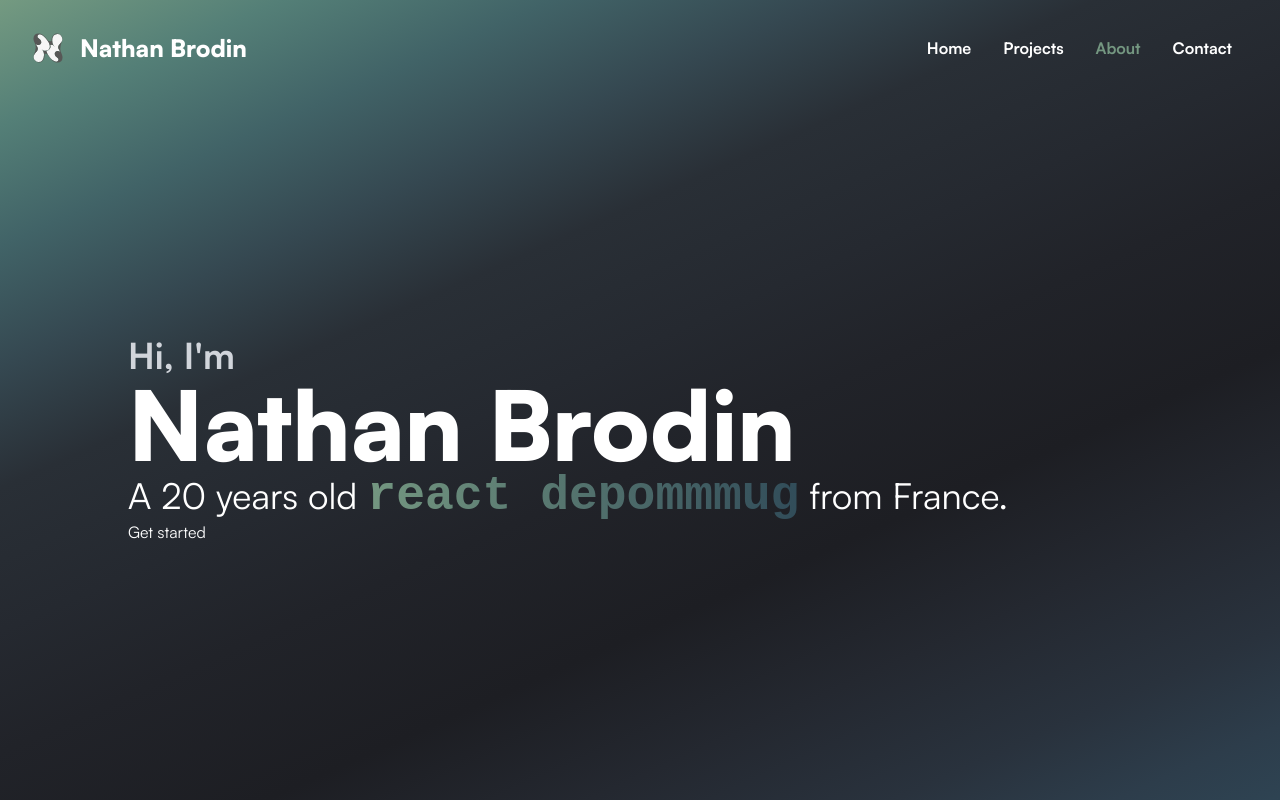
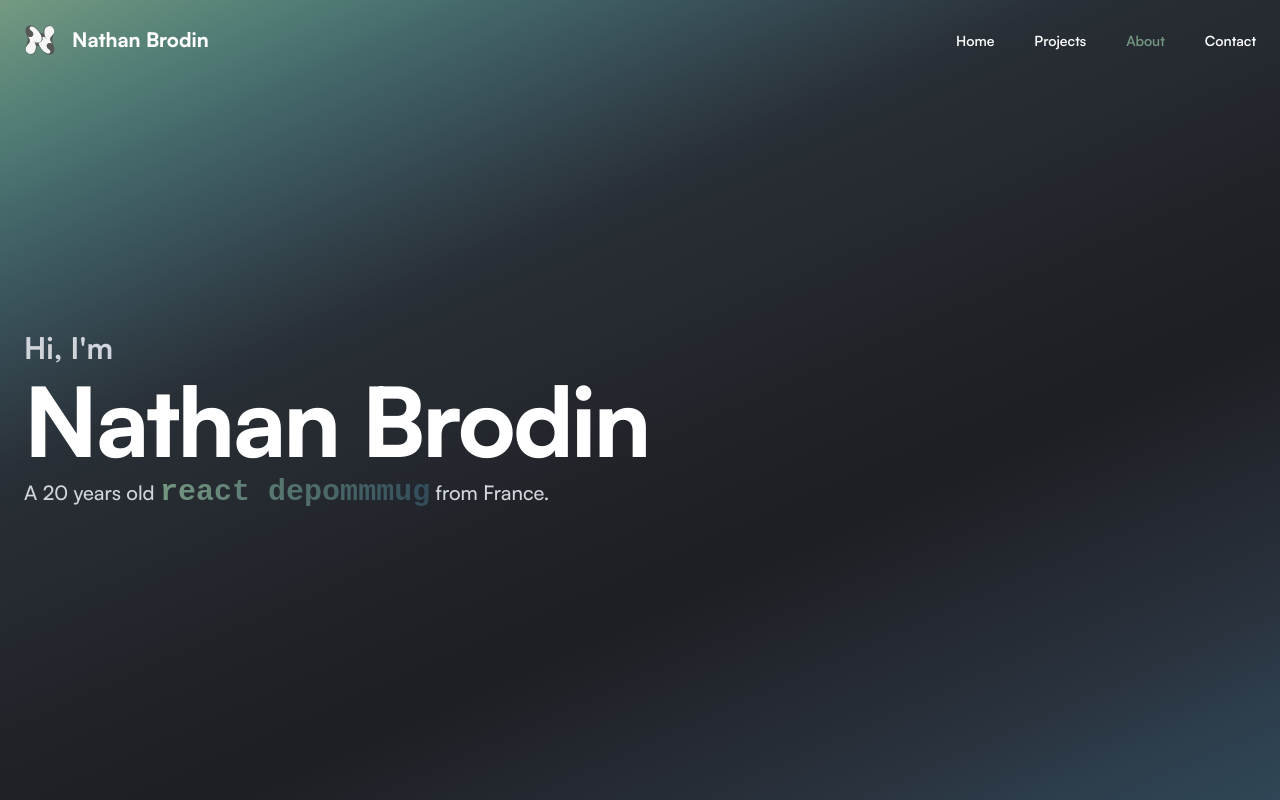
Before and after one commit to NathanBrodin/nathanbrodin.com, a Next.js app: page / in a window 1280 px wide. Shown: the top 800 px of the page. Built offline with nearby package versions, Linux system fonts and the light colour scheme.

Commit message:
Made the homepage more consistent

```diff
--- a/app/components/layout/header/header.tsx
+++ b/app/components/layout/header/header.tsx
@@ -63,25 +63,27 @@ export default function Header() {
   };
 
   return (
-    <header className="fixed w-full z-30 top-0 left-0 p-4 md:p-8 flex text-white justify-between items-center">
-      <Link href="/" className="flex items-center gap-4">
+    <header className="fixed z-30 w-full">
+      <div className="mx-auto w-full max-w-7xl px-4 md:px-6 ">
+        <div className="flex h-16  items-center justify-between lg:h-20">
+          <Link href="/" className="inline-flex items-center gap-4">
             <Logo />
             <motion.div
               initial="hidden"
               animate={showRef.current ? "visible" : "hidden"}
               variants={nameVariants}
-          className="text-white font-[900] text-2xl"
+              className="text-white font-extrabold text-xl"
             >
               Nathan Brodin
             </motion.div>
           </Link>
-      <div className="hidden sm:block">
+          <div className="items-center hidden space-x-10 py-0.5 sm:block">
             {pages.map((page: Page) => (
               <Link
                 href={page.link}
                 key={page.name}
                 data-section={page.name.toLowerCase()}
-            className={`font-bold m-4 transition-all duration-500 ${
+                className={`text-sm font-semibold transition-all duration-500 ${
                   currentSectionRef.current === page.name.toLowerCase()
                     ? "text-primary"
                     : "text-white"
@@ -94,7 +96,7 @@ export default function Header() {
           <div className="block sm:hidden">
             <Menu>
               <Menu.Button className="hover:bg-gray-500 hover:bg-opacity-50 hover:rounded">
-            <MenuIcon className="w-8" />
+                <MenuIcon className="w-8 text-white" />
               </Menu.Button>
               <Transition
                 as={Fragment}
@@ -105,19 +107,20 @@ export default function Header() {
                 leaveFrom="transform opacity-100 scale-100"
                 leaveTo="transform opacity-0 scale-95"
               >
-            <Menu.Items className="absolute right-0 mt-2 w-56 origin-top-left  focus:outline-none flex flex-col">
+                <Menu.Items className="absolute right-0 mt-4 w-full pr-4 origin-top-left focus:outline-none flex justify-end py-2 bg-gradient-to-r from-[#1D1E23]/90 to-[#2D3D4B]">
                   {pages.map((page: Page) => {
                     return (
                       <Menu.Item key={page.name}>
                         {({ active }) => (
                           <Link
                             href={page.link}
-                        className={`font-bold transition-all duration-500 ${
-                          currentSectionRef.current === page.name.toLowerCase()
+                            className={`font-bold transition-all first:border-none border-l border-white/10 px-4 py-0.5 duration-500 ${
+                              currentSectionRef.current ===
+                              page.name.toLowerCase()
                                 ? "text-primary"
                                 : "text-white"
                             }
-                        ${active && "bg-primary "}
+                        ${active && "bg-primary/50 rounded-md text-white "}
                         `}
                           >
                             {page.name}
@@ -130,6 +133,8 @@ export default function Header() {
               </Transition>
             </Menu>
           </div>
+        </div>
+      </div>
     </header>
   );
 }
--- a/app/components/section/home/home.tsx
+++ b/app/components/section/home/home.tsx
@@ -3,22 +3,20 @@ import { useEffect, useState } from "react";
 import HackedTexts from "../../ui/texts/hackedTexts";
 
 export default function Home() {
-
   const age = getMyAge();
 
-  const [width, setWidth] = useState(0)
+  const [width, setWidth] = useState(0);
 
   useEffect(() => {
-    setWidth(window.innerWidth)
-  }, [])
+    setWidth(window.innerWidth);
+  }, []);
 
-  let initialClip = 98;
+  let initialClip = 95;
   if (width > 640) {
-    initialClip = 97
+    initialClip = 95;
   } else if (width > 768) {
-    initialClip = 90
+    initialClip = 95;
   }
-
 
   function getMyAge() {
     const birthDate = new Date("2002-07-07");
@@ -34,15 +32,14 @@ export default function Home() {
   return (
     <section
       id="home"
-      style={{clipPath: `polygon(0 0, 100% 0, 100% ${initialClip}%, 0% 100%)`}}
-      className="p-4 md:p-8 h-[110vh] sticky top-[-100vh] z-20 sm:top-[-98vh] lg:top-[-95vh] home-gradient flex items-center text-white"
+      className="sticky h-[105vh] top-[calc(-105vh+4em)] lg:top-[calc(-105vh+5rem)] z-20 home-gradient flex items-center"
     >
-      <div className="sm:ml-8 lg:ml-24 flex flex-col items-start">
-        <div className="text-2xl md:text-3xl lg:text-4xl font-bold text-gray-300">{`Hi, I'm`}</div>
-        <div className="text-6xl md:text-7xl lg:text-8xl font-black">
+      <div className="mx-auto w-full max-w-7xl px-4 md:px-6">
+        <p className="text-xl md:text-2xl lg:text-3xl font-bold text-gray-300">{`Hi, I'm`}</p>
+        <h1 className="text-4xl font-extrabold tracking-tight text-white md:text-6xl md:leading-[1.1] lg:col-span-2 lg:text-8xl lg:leading-[1.125em]">
           Nathan Brodin
-        </div>
-        <div className="text-2xl md:text-3xl lg:text-4xl">
+        </h1>
+        <div className="text-lg leading-[1.4] text-gray-300 lg:text-xl font-medium">
           A {age} years old{" "}
           <HackedTexts>
             <li>software engineer</li>
@@ -51,7 +48,6 @@ export default function Home() {
           </HackedTexts>{" "}
           from France.
         </div>
-        <button>Get started</button>
       </div>
     </section>
   );
--- a/app/components/ui/texts/hackedText.tsx
+++ b/app/components/ui/texts/hackedText.tsx
@@ -43,7 +43,7 @@ export default function HackedText({ children, setIsAnimating }: HackedTextProps
 
   return (
     <span
-      className="font-bold text-3xl md:text-4xl lg:text-5xl bg-clip-text text-transparent bg-gradient-to-r from-primary to-secondary"
+      className="font-bold text-2xl leading-[1.4] lg:text-3xl bg-clip-text text-transparent bg-gradient-to-r from-primary to-secondary"
       style={{ fontFamily: "monospace" }}
     >
       {text}
--- a/app/layout.tsx
+++ b/app/layout.tsx
@@ -30,7 +30,7 @@ export default function RootLayout({
     <html lang="en">
       <link rel="icon" href="/icon.svg" sizes="any" />
       <body
-        className={`${satoshi.variable} ${satoshiItalic.variable} font-sans bg-background`}
+        className={`${satoshi.variable} ${satoshiItalic.variable} font-sans bg-background flex min-h-full flex-col`}
       >
         <Header />
         {children}
--- a/app/page.tsx
+++ b/app/page.tsx
@@ -5,7 +5,7 @@ import Projects from "./components/section/projects/projects";
 
 export default function Page() {
   return (
-    <main className="min-h-screen">
+    <main className="relative flex grow flex-col">
       <Home />
       <div className="p-4 md:p-8">
         <Projects />
```
Lines whose indentation alone changed are shown as unchanged.
